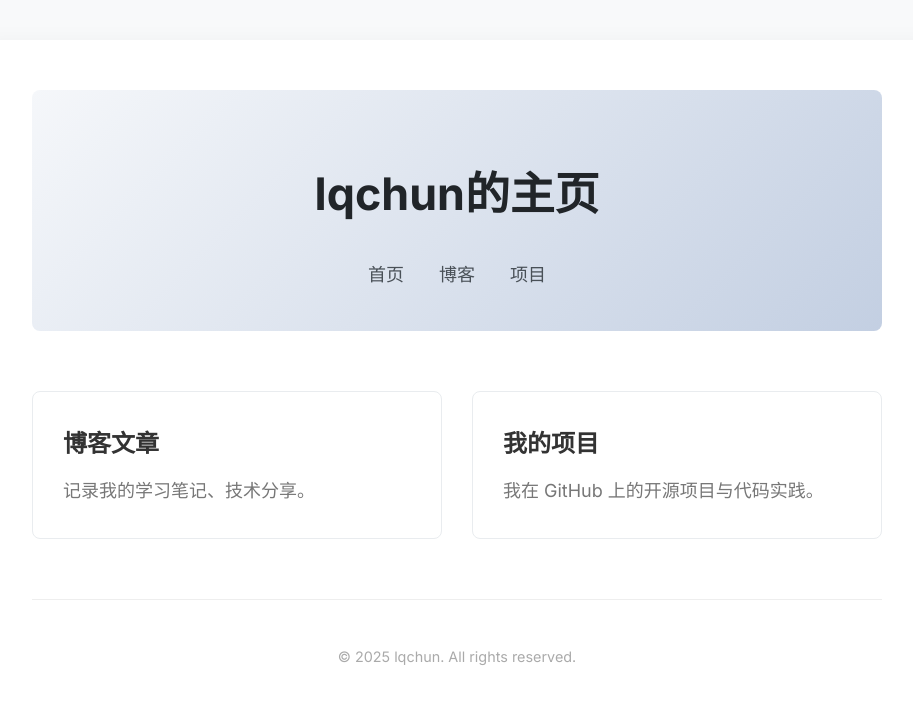
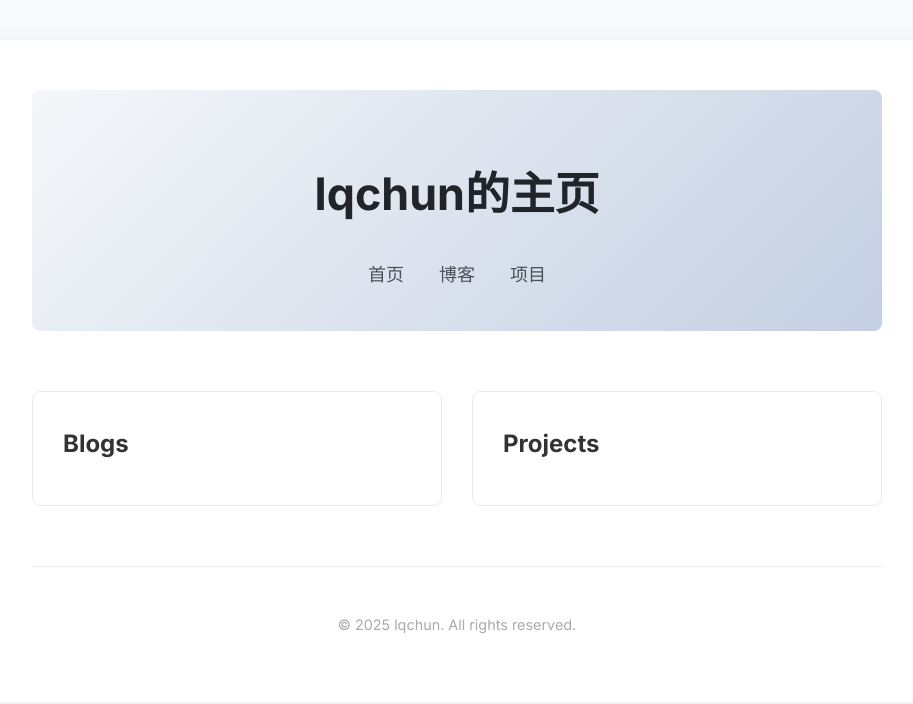
Before and after one commit to Lqchun-28/Lqchun-28.github.io, a Jekyll site: the page built from index.html, in a window 1280 px wide. Shown: the top 704 px of the page, without its empty margins (183-1096 px from the left). Built offline with Jekyll 4.4.1, drawn with Linux system fonts in a browser that asks for light colours.

Commit message:
Update index.html

```diff
--- a/index.html
+++ b/index.html
@@ -5,14 +5,12 @@ layout: default
 <div class="home-navigation">
   <a href="{{ '/blog.html' | relative_url }}" class="nav-card">
     <div class="nav-card-content">
-      <h3>博客文章</h3>
-      <p>记录我的学习笔记、技术分享。</p>
+      <h3>Blogs </h3>
     </div>
   </a>
   <a href="{{ '/projects.html' | relative_url }}" class="nav-card">
     <div class="nav-card-content">
-      <h3>我的项目</h3>
-      <p>我在 GitHub 上的开源项目与代码实践。</p>
+      <h3>Projects </h3>
     </div>
   </a>
 </div>
```
